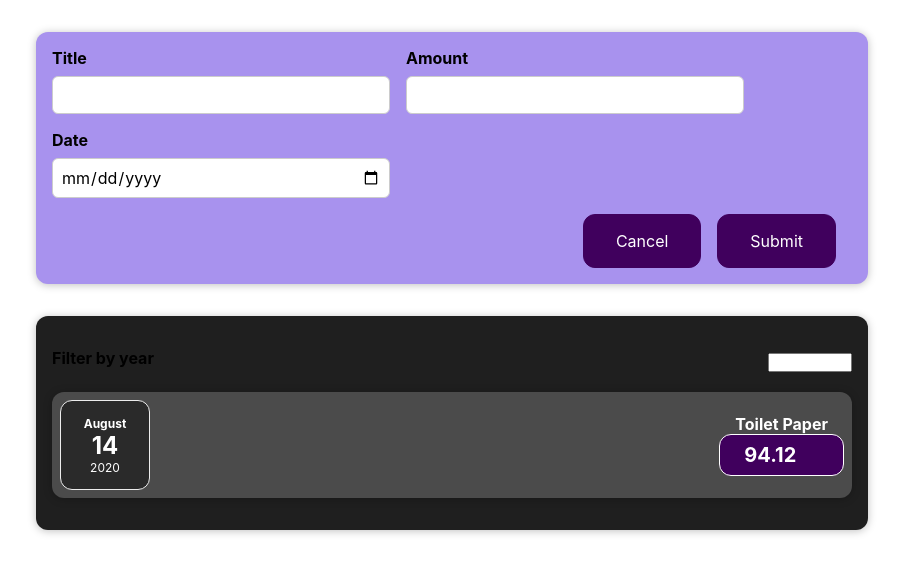
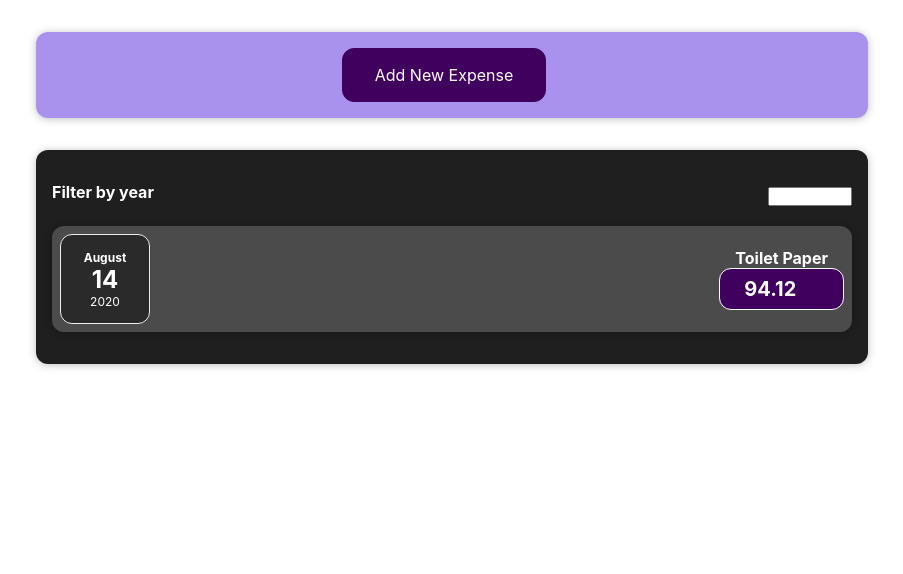
Before and after one commit to hose347/react-project-expense-journal, a React (Create React App) app: page / in a window 1280 px wide. Shown: the top 574 px of the page, without its empty margins (188-1091 px from the left). Built offline with nearby package versions, Linux system fonts and the light colour scheme.

Commit message:
adding cancel button and Add New Expense button

```diff
--- a/src/components/Expenses/ExpensesFilter.css
+++ b/src/components/Expenses/ExpensesFilter.css
@@ -12,6 +12,7 @@
 }
 
 .expenses-filter__label {
+  color: white;
   font-weight: bold;
   margin-bottom: 0.5rem;
 }
@@ -21,4 +22,6 @@
   padding: 0.5rem 3rem;
   font-weight: bold;
   border-radius: 6px;
+  background-color: white;
+  color: black;
 }
--- a/src/components/Expenses/ExpensesList.js
+++ b/src/components/Expenses/ExpensesList.js
@@ -1,6 +1,5 @@
 import "./ExpensesList.css";
 import ExpenseItem from "./ExpenseItem";
-import Expenses from "./Expenses";
 
 const ExpensesList = (props) => {
   if (props.items.length === 0) {
--- a/src/components/NewExpense/ExpenseForm.js
+++ b/src/components/NewExpense/ExpenseForm.js
@@ -36,8 +36,6 @@ const ExpenseForm = (props) => {
     setEnteredDate("");
   };
 
-  const cancelForm = (event) => {};
-
   return (
     <form onSubmit={submitHandler}>
       <div className="new-expense__controls">
@@ -71,7 +69,7 @@ const ExpenseForm = (props) => {
         </div>
       </div>
       <div className="new-expense__actions">
-        <button type="reset" onClick={cancelForm}>
+        <button type="button" onClick={props.onCancel}>
           Cancel
         </button>
         <button type="submit">Submit</button>
--- a/src/components/NewExpense/NewExpense.js
+++ b/src/components/NewExpense/NewExpense.js
@@ -1,8 +1,11 @@
 import "./NewExpense.css";
+import React, { useState } from "react";
 
 import ExpenseForm from "./ExpenseForm";
 
 const NewExpense = (props) => {
+  const [isEditing, setIsEditing] = useState(false);
+
   const onSaveExpenseData = (enteredExpenseData) => {
     const expenseData = {
       ...enteredExpenseData,
@@ -10,11 +13,28 @@ const NewExpense = (props) => {
     };
     // console.log(expenseData);
     props.onAddExpense(expenseData);
+    setIsEditing(false);
+  };
+
+  const startEditingHandler = () => {
+    setIsEditing(true);
+  };
+
+  const stopEditingHandler = () => {
+    setIsEditing(false);
   };
 
   return (
     <div className="new-expense">
-      <ExpenseForm onSaveExpenseData={onSaveExpenseData} />
+      {!isEditing && (
+        <button onClick={startEditingHandler}>Add New Expense</button>
+      )}
+      {isEditing && (
+        <ExpenseForm
+          onSaveExpenseData={onSaveExpenseData}
+          onCancel={stopEditingHandler}
+        />
+      )}
     </div>
   );
 };
```
